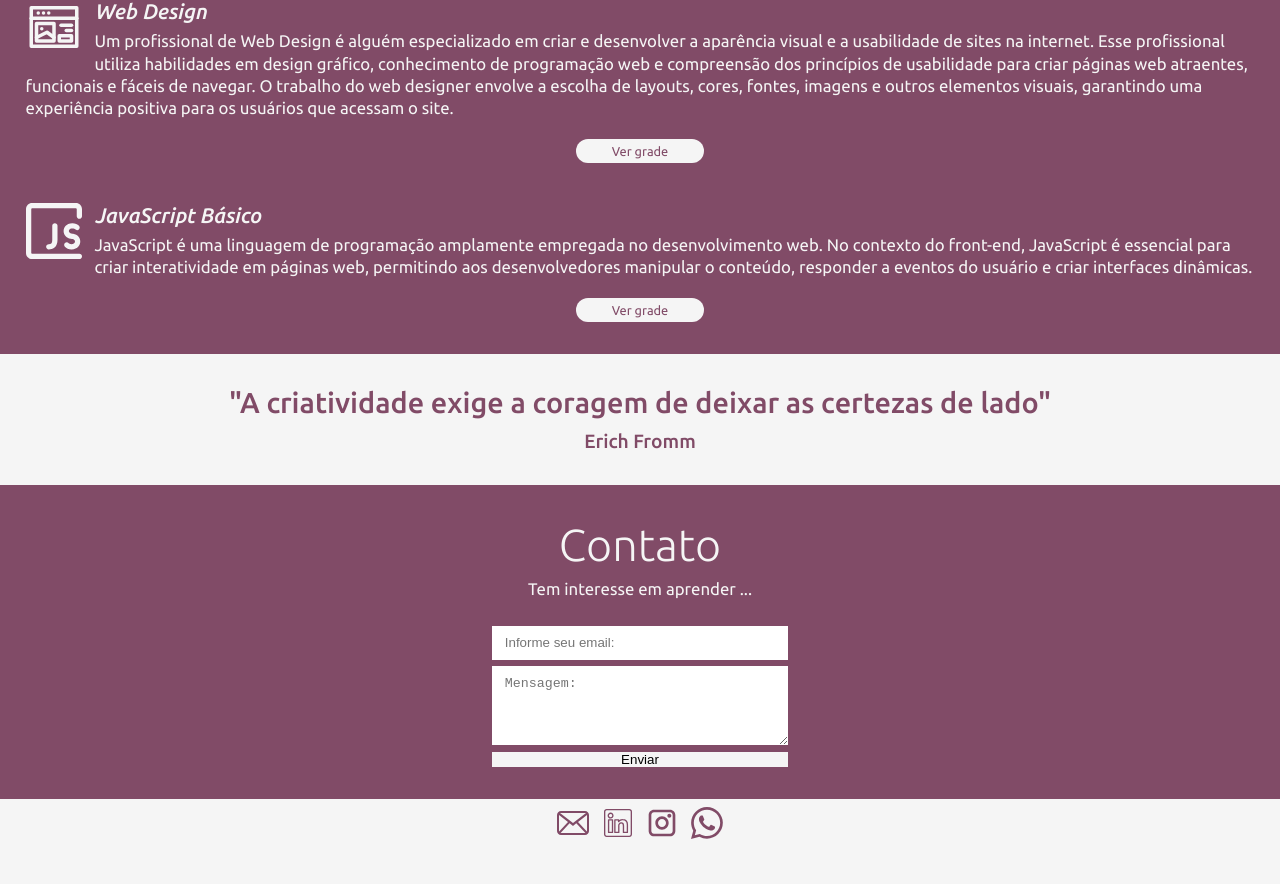
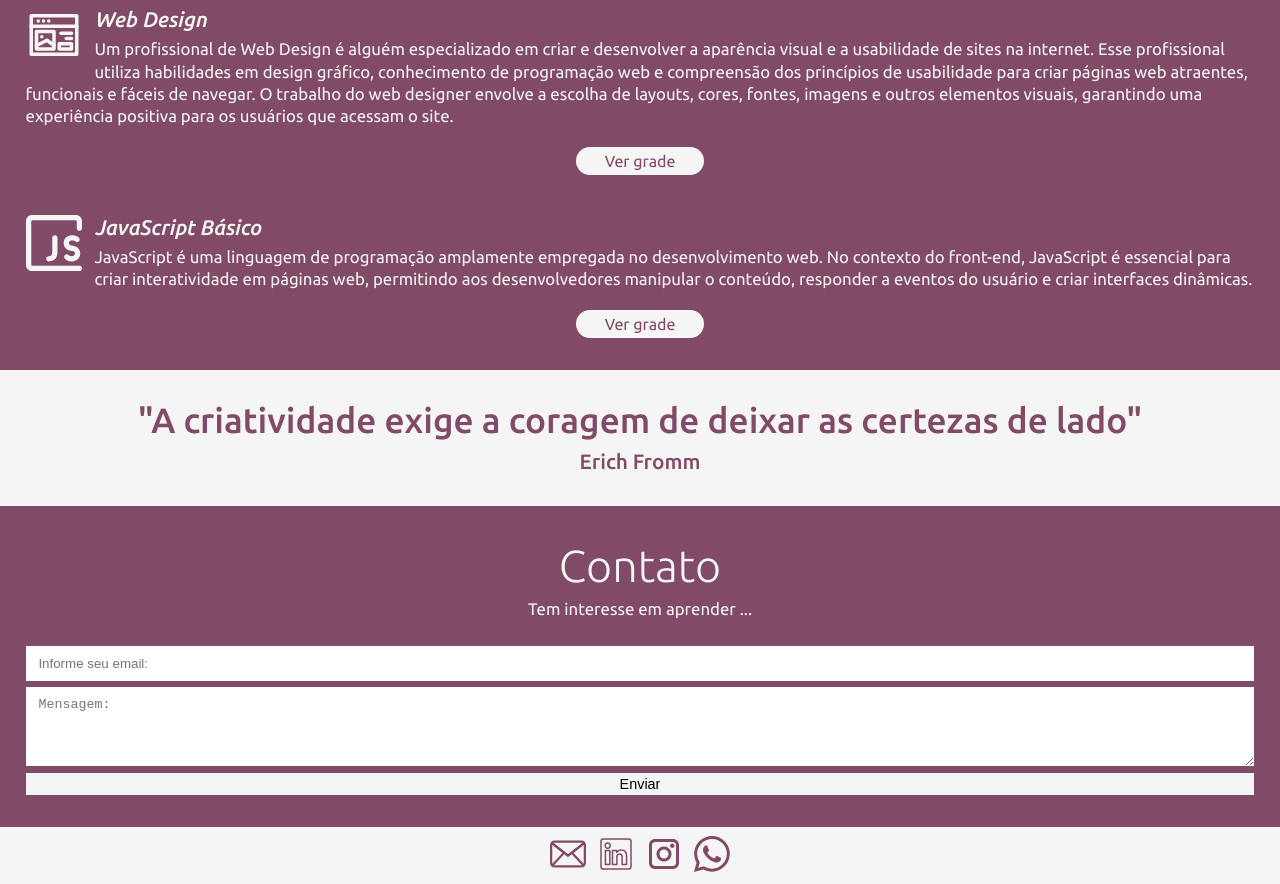
Before and after one commit to maxsueldev/professorInformatica, a React (Vite) app: page / in a window 1280 px wide. Shown: the part 1183-2067 px from the top of the page. Before the commit the page ends 2033 px from the top, so only its background shows below. Built offline with nearby package versions, Linux system fonts and the light colour scheme.

Commit message:
professorInformatica initial project

```diff
--- a/src/components/ContactMe/style.jsx
+++ b/src/components/ContactMe/style.jsx
@@ -11,7 +11,7 @@ const ContactMeContainer = styled.section`
 `;
 
 const FormContact = styled.form`
-    width: 18.5rem;
+    width: 100%;
     display: flex;
     flex-direction: column;
     gap: 0.4rem;
@@ -33,6 +33,8 @@ const TextArea = styled.textarea`
 const Button = styled.button`
     background-color: var(--white-color);
     border: none;
+    font-size: 0.9rem;
+    padding: 0.2rem 0;
 `;
 
 export { ContactMeContainer, FormContact, Input, TextArea, Button };
--- a/src/components/Courses/Course/style.jsx
+++ b/src/components/Courses/Course/style.jsx
@@ -22,7 +22,7 @@ const ButtonGrade = styled.a`
     display: block;
     margin: 0 auto;
     text-align: center;
-    font-size: 0.8rem;
+    font-size: 1rem;
     background-color: var(--white-color);
     color: var(--purple-color);
     cursor: pointer;
--- a/src/components/Footer/style.jsx
+++ b/src/components/Footer/style.jsx
@@ -4,10 +4,10 @@ const FooterContainer = styled.section`
     display: flex;
     gap: 0.8rem;
     justify-content: center;
-    padding: 0.5rem 0;
+    padding: 0.6rem 0;
 
     img {
-        width: 2rem;
+        width: 2.2rem;
     }
 `;
 
--- a/src/components/Phrase/style.jsx
+++ b/src/components/Phrase/style.jsx
@@ -6,7 +6,7 @@ const PhraseContainer = styled.section`
     text-align: center;
 
     p {
-        font-size: 1.2rem;
+        font-size: 1.3rem;
         font-weight: 500;
         margin-top: 0.8rem;
     }
--- a/src/index.css
+++ b/src/index.css
@@ -35,9 +35,9 @@ h2 {
 }
 
 h3 {
-  font-size: 1.8rem;
+  font-size: 2.2rem;
   font-weight: 500;
-  line-height: 2rem;
+  line-height: 2.3rem;
 }
 
 h4 {
```
